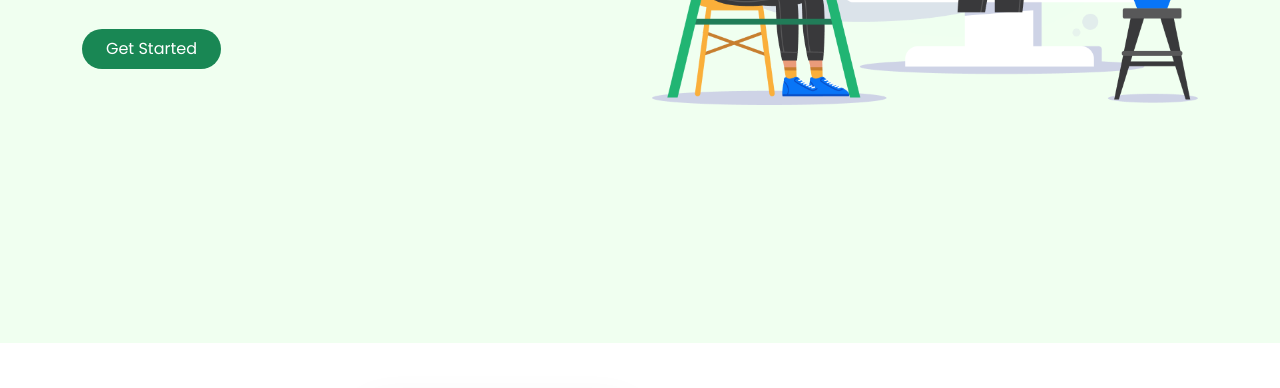
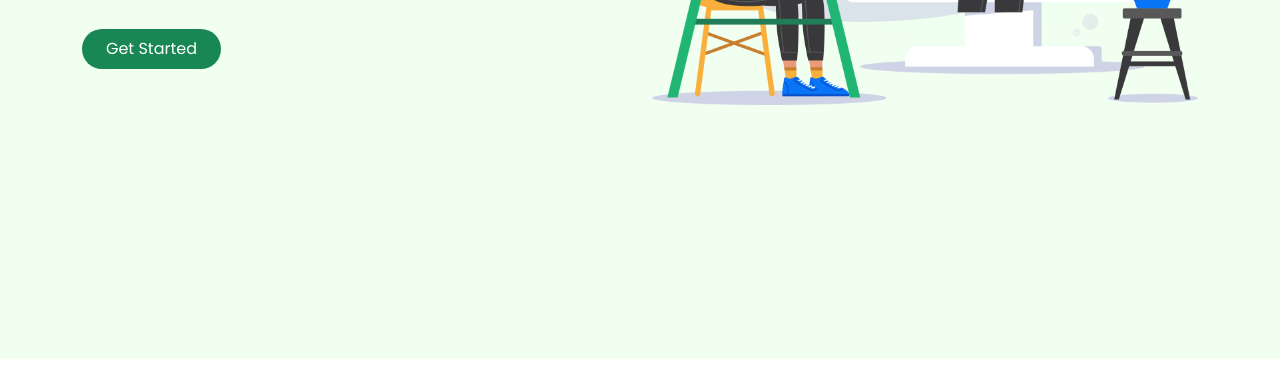
Before and after one commit to Arifprogrammer/E-School.com, a plain HTML site: page index.html in a window 1280 px wide. Shown: the part 353-741 px from the top of the page. Drawn offline with Linux system fonts and the light colour scheme.

Commit message:
header height increases

```diff
--- a/style.css
+++ b/style.css
@@ -2,7 +2,7 @@ body{
     font-family: 'Poppins', sans-serif;
 }
 .header{
-    height: 43.5rem;
+    height: 44.5rem;
     background: #F0FFF0;
 }
 .nav-link:hover{
```
